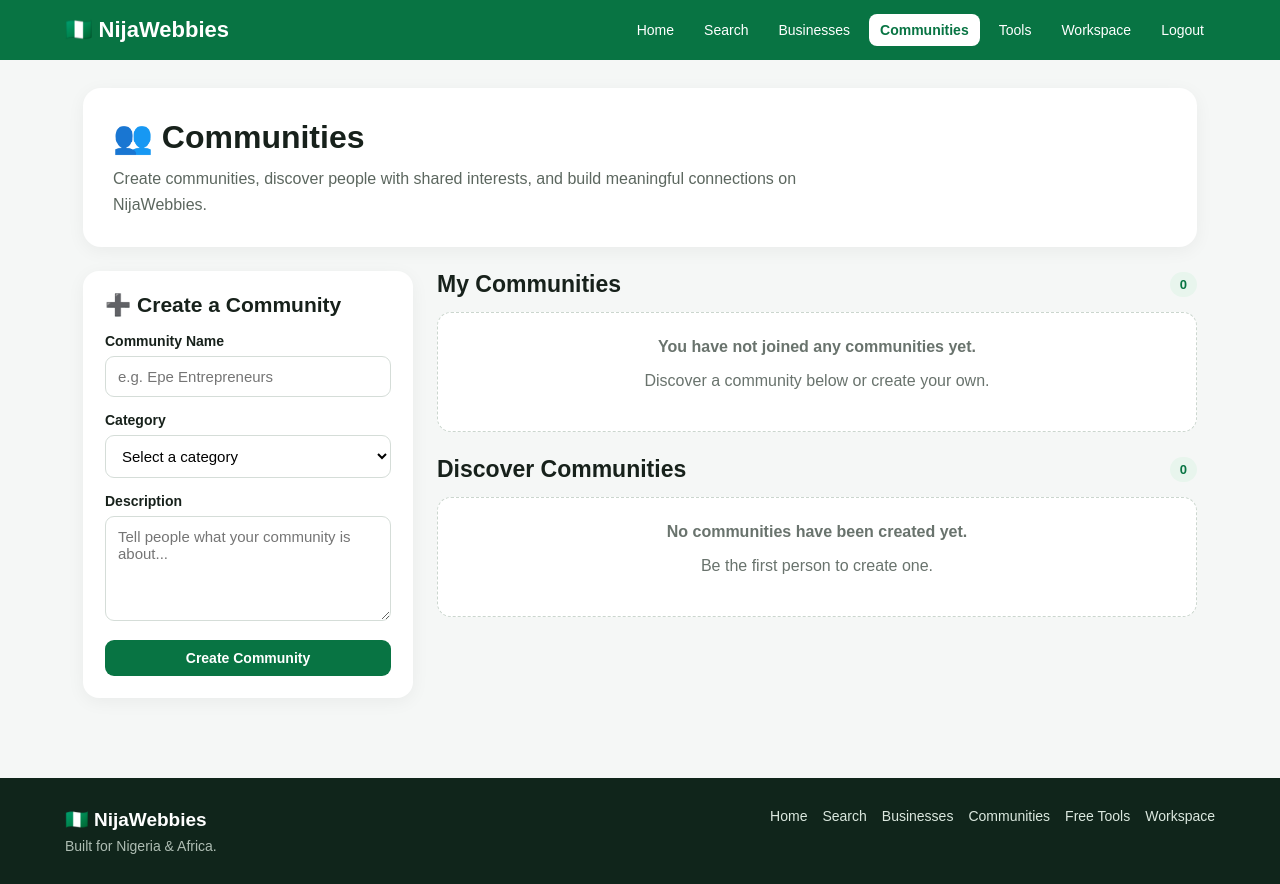
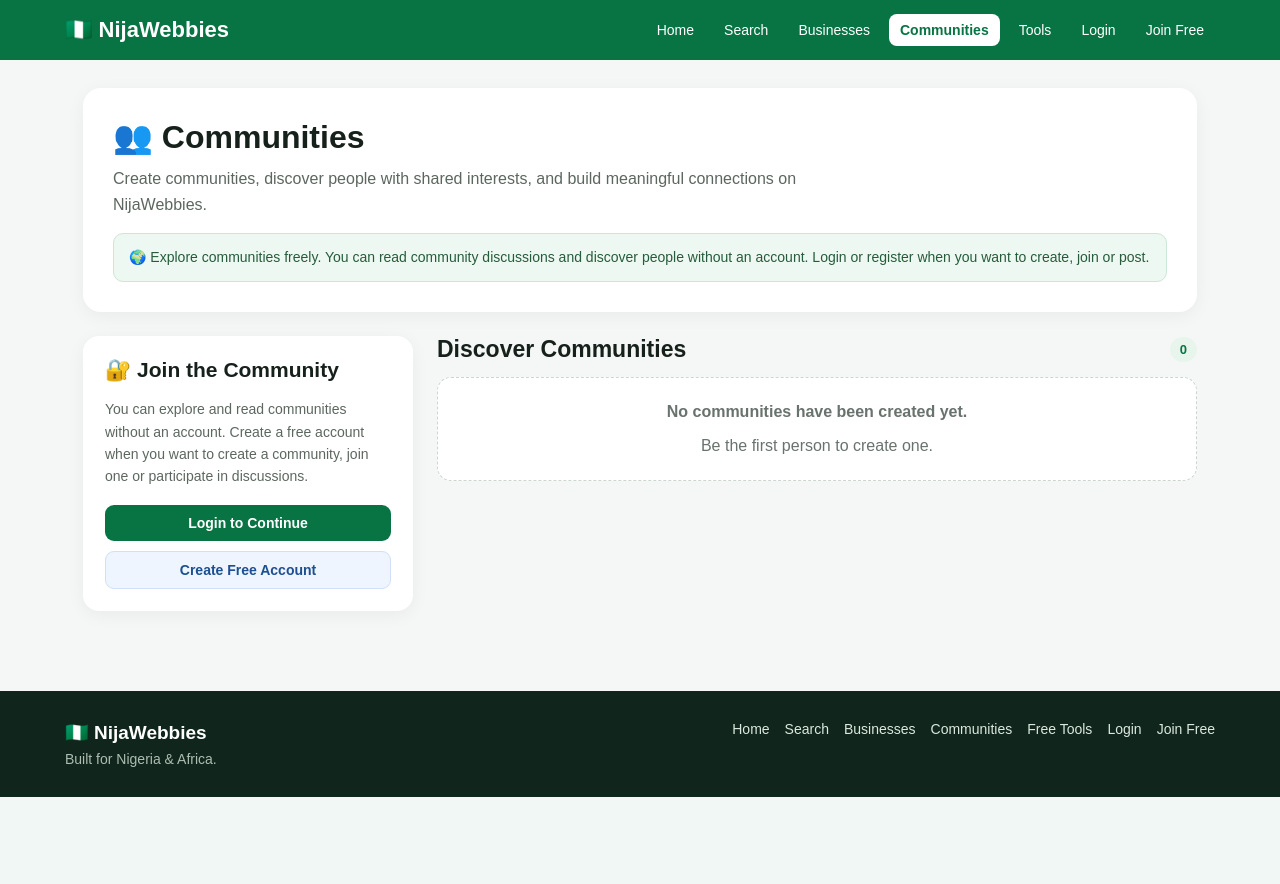
Before and after one commit to rajiolayinka77-lang/Nijawebbies, a Flask app: page /communities in a window 1280 px wide. After the commit the page ends 797 px from the top, so only its background shows below. Run offline with Flask 3, Linux system fonts and the light colour scheme; data that the repository does not hold is empty; some libraries are stand-ins or nearby versions.

Commit message:
Update communities.html

```diff
--- a/templates/communities.html
+++ b/templates/communities.html
@@ -106,6 +106,17 @@
             font-weight: 700;
         }
 
+        .visitor-note {
+            margin-top: 16px;
+            background: #eef8f2;
+            border: 1px solid #cce7d5;
+            color: #275b3b;
+            padding: 13px 15px;
+            border-radius: 10px;
+            line-height: 1.5;
+            font-size: 14px;
+        }
+
         .layout {
             display: grid;
             grid-template-columns: 330px 1fr;
@@ -123,6 +134,23 @@
         .card h2 {
             margin: 0 0 16px;
             font-size: 21px;
+        }
+
+        .login-card {
+            background: #ffffff;
+        }
+
+        .login-card p {
+            color: #5c675f;
+            line-height: 1.6;
+            font-size: 14px;
+            margin: 0 0 17px;
+        }
+
+        .login-actions {
+            display: flex;
+            flex-direction: column;
+            gap: 10px;
         }
 
         .form-group {
@@ -189,6 +217,25 @@
 
         .btn-join:hover {
             background: #065d36;
+        }
+
+        .btn-login {
+            background: #087443;
+            color: white;
+        }
+
+        .btn-login:hover {
+            background: #065d36;
+        }
+
+        .btn-register {
+            background: #eef5ff;
+            color: #1d4f91;
+            border: 1px solid #cfe0f8;
+        }
+
+        .btn-register:hover {
+            background: #dfeeff;
         }
 
         .btn-joined {
@@ -293,6 +340,10 @@
             margin-top: 6px;
         }
 
+        .community-actions form {
+            margin: 0;
+        }
+
         .empty {
             background: white;
             border: 1px dashed #cbd6ce;
@@ -300,6 +351,10 @@
             padding: 25px;
             text-align: center;
             color: #69736d;
+        }
+
+        .empty p {
+            margin-bottom: 0;
         }
 
         .flash-container {
@@ -425,6 +480,10 @@
             .community-actions .btn {
                 width: 100%;
             }
+
+            .community-actions form {
+                width: 100%;
+            }
         }
     </style>
 </head>
@@ -439,13 +498,49 @@
         </a>
 
         <nav class="nav-links">
-            <a href="{{ url_for('home') }}">Home</a>
-            <a href="{{ url_for('search') }}">Search</a>
-            <a href="{{ url_for('businesses') }}">Businesses</a>
-            <a href="{{ url_for('communities') }}" class="active">Communities</a>
-            <a href="{{ url_for('tools') }}">Tools</a>
-            <a href="{{ url_for('workspace') }}">Workspace</a>
-            <a href="{{ url_for('logout') }}">Logout</a>
+
+            <a href="{{ url_for('home') }}">
+                Home
+            </a>
+
+            <a href="{{ url_for('search') }}">
+                Search
+            </a>
+
+            <a href="{{ url_for('businesses') }}">
+                Businesses
+            </a>
+
+            <a href="{{ url_for('communities') }}" class="active">
+                Communities
+            </a>
+
+            <a href="{{ url_for('tools') }}">
+                Tools
+            </a>
+
+            {% if is_logged_in %}
+
+                <a href="{{ url_for('workspace') }}">
+                    Workspace
+                </a>
+
+                <a href="{{ url_for('logout') }}">
+                    Logout
+                </a>
+
+            {% else %}
+
+                <a href="{{ url_for('login') }}">
+                    Login
+                </a>
+
+                <a href="{{ url_for('register') }}">
+                    Join Free
+                </a>
+
+            {% endif %}
+
         </nav>
 
     </div>
@@ -463,10 +558,20 @@
             and build meaningful connections on NijaWebbies.
         </p>
 
-        {% if user_name %}
+        {% if is_logged_in and user_name %}
+
             <div class="welcome">
                 Welcome, {{ user_name }} 👋
             </div>
+
+        {% else %}
+
+            <div class="visitor-note">
+                🌍 Explore communities freely. You can read community
+                discussions and discover people without an account.
+                Login or register when you want to create, join or post.
+            </div>
+
         {% endif %}
 
     </section>
@@ -495,8 +600,14 @@
 
     <div class="layout">
 
+
+        <!-- LEFT SIDE -->
+
+        <aside>
+
+            {% if is_logged_in %}
+
                 <!-- CREATE COMMUNITY -->
-        <aside>
 
                 <div class="card">
 
@@ -606,13 +717,52 @@
 
                 </div>
 
+            {% else %}
+
+                <!-- LOGIN / REGISTER -->
+
+                <div class="card login-card">
+
+                    <h2>🔐 Join the Community</h2>
+
+                    <p>
+                        You can explore and read communities without
+                        an account. Create a free account when you want
+                        to create a community, join one or participate
+                        in discussions.
+                    </p>
+
+                    <div class="login-actions">
+
+                        <a
+                            href="{{ url_for('login', next=request.path) }}"
+                            class="btn btn-login">
+                            Login to Continue
+                        </a>
+
+                        <a
+                            href="{{ url_for('register') }}"
+                            class="btn btn-register">
+                            Create Free Account
+                        </a>
+
+                    </div>
+
+                </div>
+
+            {% endif %}
+
         </aside>
 
 
-        <!-- COMMUNITIES -->
+        <!-- RIGHT SIDE -->
+
         <section>
 
+
             <!-- MY COMMUNITIES -->
+
+            {% if is_logged_in %}
 
                 <div class="section">
 
@@ -638,6 +788,7 @@
                                     <h3>
                                         {{ community.name }}
                                     </h3>
+
 
                                     {% if community.description %}
 
@@ -712,6 +863,8 @@
 
                 </div>
 
+            {% endif %}
+
 
             <!-- DISCOVER COMMUNITIES -->
 
@@ -736,6 +889,9 @@
 
                             {% set ns = namespace(joined=false) %}
 
+
+                            {% if is_logged_in %}
+
                                 {% for mine in my_communities %}
 
                                     {% if mine.id == community.id %}
@@ -745,6 +901,8 @@
                                     {% endif %}
 
                                 {% endfor %}
+
+                            {% endif %}
 
 
                             <article class="community">
@@ -779,13 +937,16 @@
 
                                     {% endif %}
 
+                                    <span class="tag">
+                                        👤 {{ community.member_count or 0 }} member{% if (community.member_count or 0) != 1 %}s{% endif %}
+                                    </span>
+
                                 </div>
 
 
                                 <div class="owner">
 
                                     👤 Created by
-
                                     {{ community.owner_name or "NijaWebbies member" }}
 
                                 </div>
@@ -803,6 +964,8 @@
                                     </a>
 
 
+                                    {% if is_logged_in %}
+
                                         {% if ns.joined %}
 
                                             <span class="btn btn-joined">
@@ -816,8 +979,7 @@
                                                 action="{{ url_for(
                                                     'join_community',
                                                     community_id=community.id
-                                            ) }}"
-                                            style="margin:0;">
+                                                ) }}">
 
                                                 <button
                                                     type="submit"
@@ -826,6 +988,22 @@
                                                 </button>
 
                                             </form>
+
+                                        {% endif %}
+
+                                    {% else %}
+
+                                        <a
+                                            href="{{ url_for(
+                                                'login',
+                                                next=url_for(
+                                                    'community_detail',
+                                                    community_id=community.id
+                                                )
+                                            ) }}"
+                                            class="btn btn-join">
+                                            Login to Join
+                                        </a>
 
                                     {% endif %}
 
@@ -901,9 +1079,23 @@
                 Free Tools
             </a>
 
+            {% if is_logged_in %}
+
                 <a href="{{ url_for('workspace') }}">
                     Workspace
                 </a>
+
+            {% else %}
+
+                <a href="{{ url_for('login') }}">
+                    Login
+                </a>
+
+                <a href="{{ url_for('register') }}">
+                    Join Free
+                </a>
+
+            {% endif %}
 
         </div>
 
```
Lines whose indentation alone changed are shown as unchanged.
